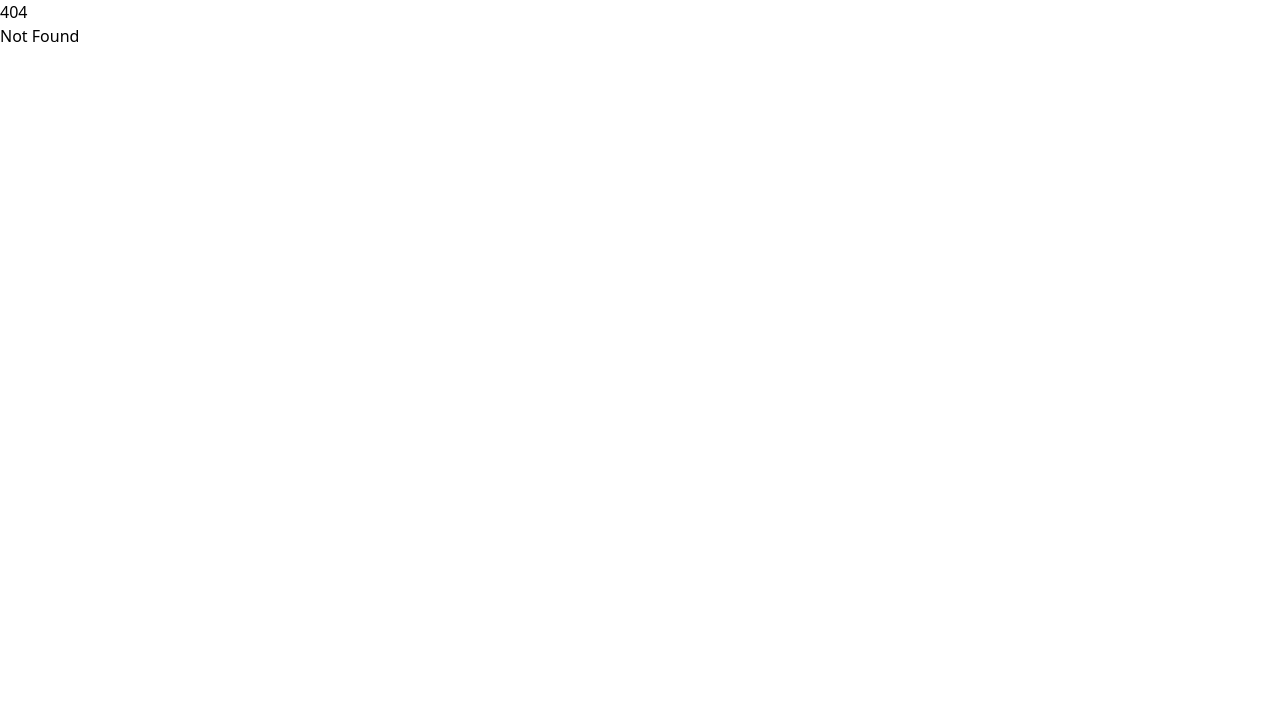
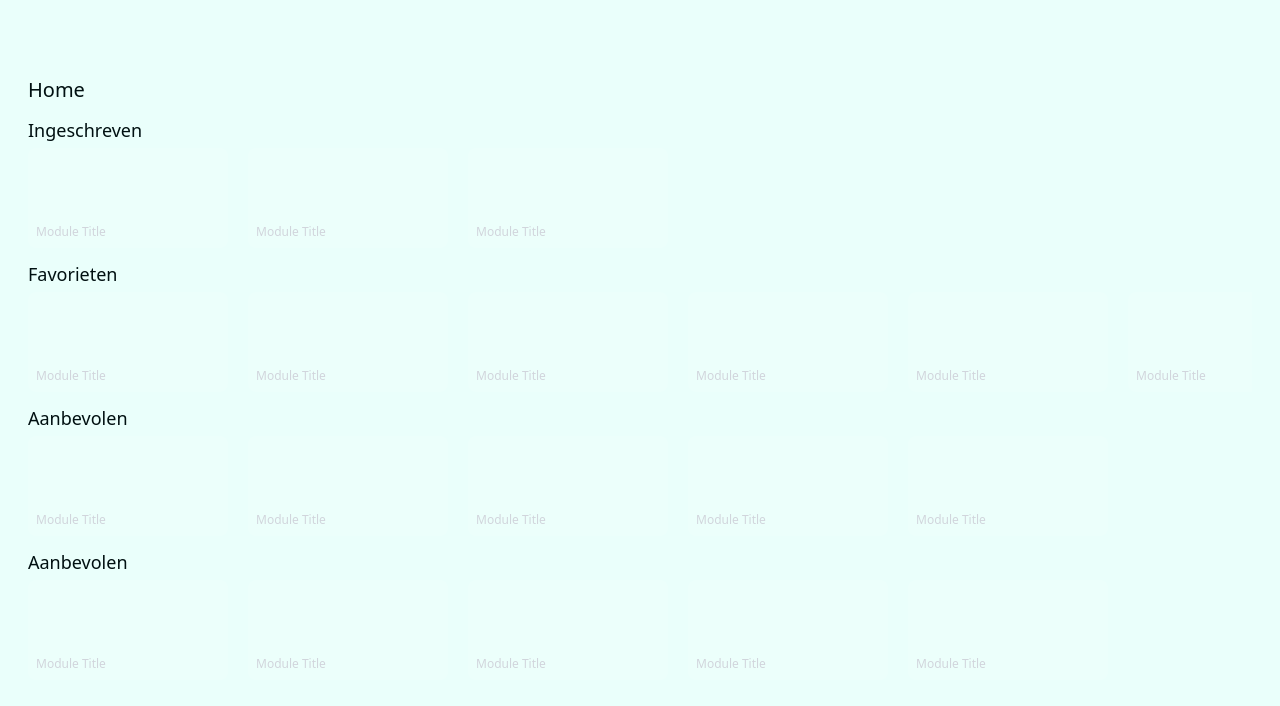
Before and after one commit to Rick214/AvansKeuzeKompas, a SvelteKit app: page /ModulePage in a window 1280 px wide. Before the commit this address had no page. Shown: the top 706 px of the page. Built offline with nearby package versions, Linux system fonts and the light colour scheme.

Commit message:
page layout

```diff
--- a/src/lib/styles/scss/globals.scss
+++ b/src/lib/styles/scss/globals.scss
@@ -1,4 +1,4 @@
-@import "https://fonts.googleapis.com/css2?family=Raleway:ital,wght@0,100..900;1,100..900&family=Roboto:ital,wght@0,100..900;1,100..900&display=swap";
+@import 'https://fonts.googleapis.com/css2?family=Raleway:ital,wght@0,100..900;1,100..900&family=Roboto:ital,wght@0,100..900;1,100..900&display=swap';
 
 :root {
 	// Fonts
@@ -16,15 +16,15 @@
 	--secondary-color: #ffffff;
 
 	// Thema kleuren
-    --color-bg: #EAFFFB;
-    --color-surface: #CAEDEE;
-    --color-surface-alt: #A4CED0;
-    --color-accent: #F8C537;
+	--color-bg: #eafffb;
+	--color-surface: #caedee;
+	--color-surface-alt: #a4ced0;
+	--color-accent: #f8c537;
 	--color-text: #808782;
 
-    --color-active: #6AE75D;
-    --color-inactive: #FF4B4B;
-    --color-hyperlink: #5E96FF;
+	--color-active: #6ae75d;
+	--color-inactive: #ff4b4b;
+	--color-hyperlink: #5e96ff;
 }
 
 @media (prefers-color-scheme: dark) {
@@ -37,11 +37,12 @@
 
 		// Thema kleuren
 		--color-bg: #001011;
-    --color-surface: #0D2324;
-    --color-surface-alt: #2D5152;
-    --color-accent: #F8C537;
+		--color-surface: #0d2324;
+		--color-surface-alt: #2d5152;
+		--color-accent: #f8c537;
 		--color-text: #808782;
 	}
 }
+/* Hide scrollbar but keep scrolling */
 
 /*# sourceMappingURL=globals.css.map */
--- a/src/routes/+layout.svelte
+++ b/src/routes/+layout.svelte
@@ -1,6 +1,6 @@
 <script lang="ts">
+	import './layout.css';
 	import '../lib/styles/css/globals.css';
-	import './layout.css';
 	import favicon from '$lib/assets/favicon.svg';
 
 	let { children } = $props();
--- /dev/null
+++ b/src/routes/ModulePage/+page.svelte
@@ -0,0 +1,104 @@
+<script lang="ts">
+	type Section = {
+		title: string;
+		count: number;
+	};
+
+	//themes and amount of modules
+	const sections: Section[] = [
+		{ title: 'Ingeschreven', count: 3 },
+		{ title: 'Favorieten', count: 20 },
+		{ title: 'Aanbevolen', count: 5 },
+		{ title: 'Aanbevolen', count: 5 }
+	];
+
+	let rows: HTMLDivElement[] = [];
+	let hasOverflow: boolean[] = [];
+
+	function scrollRow(index: number, direction: number) {
+		const container = rows[index];
+		if (!container) return;
+
+		const firstCard = container.children[0] as HTMLElement;
+		if (!firstCard) return;
+
+		const cardStyle = getComputedStyle(firstCard);
+		const gap = parseFloat(getComputedStyle(container).columnGap || '0');
+
+		const cardWidth = firstCard.offsetWidth + parseFloat(cardStyle.marginLeft) + parseFloat(cardStyle.marginRight) + gap;
+
+		// How many full cards fit in the viewport
+		const cardsPerPage = Math.floor(container.clientWidth / cardWidth);
+
+		// Always scroll at least 1 card
+		const scrollAmount = Math.max(cardsPerPage, 1) * cardWidth;
+
+		container.scrollBy({
+			left: direction * scrollAmount,
+			behavior: 'smooth'
+		});
+	}
+
+	function observeRow(node: HTMLDivElement, index: number) {
+		rows[index] = node;
+
+		const checkOverflow = () => {
+			hasOverflow[index] = node.scrollWidth > node.clientWidth;
+		};
+
+		checkOverflow();
+
+		const observer = new ResizeObserver(checkOverflow);
+		observer.observe(node);
+
+		return {
+			destroy() {
+				observer.disconnect();
+			}
+		};
+	}
+</script>
+
+<div class="bg-[var(--color-bg)] min-h-screen p-4 space-y-4">
+	<div class="mx-3">
+		<h1 class="mt-15 text-xl text-[var(--primary-color)]">Home</h1>
+
+		{#each sections as section, index}
+			<div class="my-3">
+				<h2 class="text-lg text-[var(--primary-color)] mb-1">
+					{section.title}
+				</h2>
+
+				<!-- ROW -->
+				<div class="relative group">
+					{#if hasOverflow[index]}
+						<!-- LEFT ARROW -->
+						<button
+							class="absolute left-1 top-1/2 -translate-y-1/2 z-10 hidden md:group-hover:flex items-center justify-center w-8 h-8 rounded-full bg-black/50 text-white"
+							on:click={() => scrollRow(index, -1)}
+						>
+							<span class="text-3xl leading-none relative -top-1">‹</span>
+						</button>
+
+						<!-- RIGHT ARROW -->
+						<button
+							class="absolute right-1 top-1/2 -translate-y-1/2 z-10 hidden md:group-hover:flex items-center justify-center w-8 h-8 rounded-full bg-black/50 text-white"
+							on:click={() => scrollRow(index, 1)}
+						>
+							<span class="text-3xl leading-none relative -top-1">›</span>
+						</button>
+					{/if}
+
+					<!-- SCROLL CONTAINER -->
+					<div use:observeRow={index} class="flex gap-5 overflow-x-auto scroll-smooth no-scrollbar snap-x snap-mandatory">
+						{#each Array(section.count) as _}
+							<div class="bg-white/10 w-50 h-25 rounded-lg p-2 flex flex-col flex-shrink-0">
+								<p class="mt-auto text-xs text-gray-300">Module Title</p>
+							</div>
+						{/each}
+					</div>
+				</div>
+			</div>
+		{/each}
+	</div>
+</div>
--- a/src/routes/layout.css
+++ b/src/routes/layout.css
@@ -1 +1,15 @@
 @import 'tailwindcss';
+@layer utilities {
+	.no-scrollbar {
+		overflow: auto;
+
+		-ms-overflow-style: none !important;
+		scrollbar-width: none !important;
+
+		&::-webkit-scrollbar {
+			width: 0 !important;
+			height: 0 !important;
+			display: none !important;
+		}
+	}
+}
```
Also changed, not shown: 1 other file (tests, documents, lock files or other folders). Lines whose indentation alone changed are shown as unchanged.
